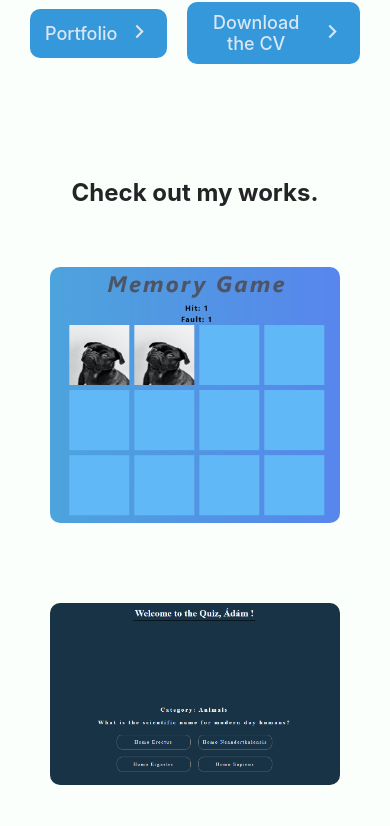
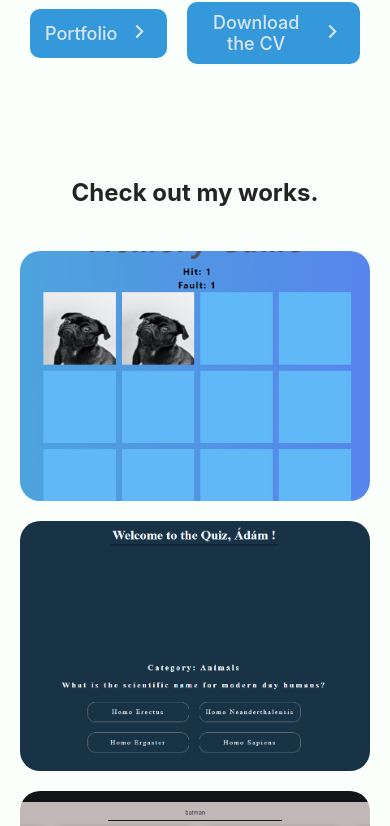
Before and after one commit to sz-adam/portfolio-css, a React (Create React App) app: page / in a window 390 px wide. Shown: the part 1089-1915 px from the top of the page. Built offline with nearby package versions, Linux system fonts and the light colour scheme.

Commit message:
new portfolio card

```diff
--- a/src/components/Contact.jsx
+++ b/src/components/Contact.jsx
@@ -87,7 +87,7 @@ const Contact = (props) => {
             <input type="email" value={data.email} onChange={handleChange} placeholder={i18n.text(language, i18n.MAP['contact-email'])} required name="email" id="email" />
             <textarea name="message" value={data.message} onChange={handleChange} placeholder={i18n.text(language, i18n.MAP['contact-textarea'])} rows="10" id="message" required></textarea>
 
-            <button type="submit" value="Send">{i18n.text(language, i18n.MAP['contact-sending'])}</button>
+            <button className="contact-button" type="submit" value="Send">{i18n.text(language, i18n.MAP['contact-sending'])}</button>
           </form>
         </div>
       </div>
--- a/src/components/Portfolio.jsx
+++ b/src/components/Portfolio.jsx
@@ -61,7 +61,7 @@ const Portfolio = () => {
     return (
         <div id='portfolio' className='portfolio-container'>
             <div className='portfolio-header'>
-                <p className='portfolio-title'>{i18n.text(language, i18n.MAP['portfolio-title'])}</p>
+                <p >{i18n.text(language, i18n.MAP['portfolio-title'])}</p>
 
             </div>
 
@@ -69,9 +69,9 @@ const Portfolio = () => {
                 {portfolios.map((portfolio) => (
                     <div key={portfolio.id} className='portfolio-item'>
                         <img className='portfolio-image' src={portfolio.src} alt={portfolio.title} />
-                        <div className='title'>
-                            <p className='portfolio-titles'>{portfolio.title}</p>
 
+                        <div className='portfolio-titles'>
+                            <p className='portfolio-text'>{portfolio.title}</p>
                             <div className='portfolio-buttons'>
                                 <a href={portfolio.demo}><button className='portfolio-demo-button'><AiOutlineEye size={25}/></button></a>
                                 <a href={portfolio.link}><button className='portfolio-code-button'><FiGithub size={25}/></button></a>
--- a/src/styles/Contact.css
+++ b/src/styles/Contact.css
@@ -97,7 +97,7 @@ button {
   cursor: pointer;
 }
 
-button:hover {
+.contact-button:hover {
   background-color: #285d96;
 }
 
--- a/src/styles/Home.css
+++ b/src/styles/Home.css
@@ -52,18 +52,14 @@
   margin-left: 20px;
   padding: 10px 15px;
   text-align: center;
-
   font-weight: 500;
   background-color: #3498db;
   border-radius: 10px;
-
 }
 
 .home-a:hover span {
   transform: rotate(90deg);
 }
-
-
 
 .home-a span {
   margin-left: 10px;
@@ -71,7 +67,6 @@
 
 .home-image img {
   box-shadow: 0px 5px 20px rgba(0, 0, 0, 0.3);
-
 }
 
 .multicolor {
--- a/src/styles/Portfolio.css
+++ b/src/styles/Portfolio.css
@@ -8,113 +8,105 @@
 .portfolio-header {
   text-align: center;
   margin-bottom: 20px;
-}
-
-.portfolio-title {
   font-size: 24px;
   font-weight: bold;
-  margin-bottom: 10px;
 }
-
-
 
 .portfolio-items {
   display: grid;
-  grid-template-columns: repeat(auto-fit, minmax(450px, 1fr));
+  grid-template-columns: repeat(3,1fr);
   gap: 20px;
 }
 
 .portfolio-item {
-margin: 10px;
-  padding: 20px;
-  border-radius: 5px;
+  height: 450px;
+  overflow: hidden;
   position: relative;
-  overflow: hidden;
-  display: flex;
-  flex-direction: column;
-  justify-content: center;
-  align-items: center;
+  width: 500px;
+  border-radius: 20px;
+}
+
+.portfolio-item:hover .portfolio-titles {
+  bottom: 0;
+}
+.portfolio-image {
+  bottom: 0;
+  left: 0;
+  position: absolute;
+  right: 0;
+  top: 0;
+  width: 100%;
+  height: 100%;
+  object-fit: cover;
 
 }
-
-.portfolio-image {
-  width: 90%;
-  height: 80%;
-  object-fit: cover;
-  transition: transform 0.3s ease-in-out;
-  border-radius: 10px;
-
+.portfolio-titles {
+  background-color: rgb(0, 0, 0, 0.5);
+  bottom: -100%;
+  width: 100%;
+  position: absolute;
+  text-align: center;
+  transition: 0.8s ease-in-out;
 }
 
-.portfolio-item:hover .portfolio-image {
-  transform: scale(1.3);
+.portfolio-titles p{
+  font-weight: 600;
+  font-size: 20px;
+  color:white
 }
 
 
-.title {
-  position: absolute;
-  bottom: 0;
-  left: 0;
-  top: 0;
-  width: 100%;
-  background-color: rgba(0, 0, 0, 0.5);
-  color: #fff;
-  transition: opacity 0.4s ease-in-out;
-  opacity: 0;
-  display: flex;
-  flex-direction: column;
-  justify-content: center;
-  align-items: center;
-  text-align: center;
-  border-radius: 10px;
-
-
+.portfolio-buttons{
+ display: flex;
+ justify-content: space-around;
 }
 
-.portfolio-item:hover .title {
-  opacity: 1;
+.portfolio-demo-button{
+  background-color: rgb(61, 151, 48) ;
+  transition: ease-out 0.8s;
 }
-
-.portfolio-titles {
-  font-size: 18px;
-  font-weight: bold;
-  margin-bottom: 5px;
-  margin: 10px;
-}
-
-.portfolio-buttons {
-  display: flex;
-  justify-content: center;
-  gap: 30px;
-  padding: 20px;
-}
-
-.portfolio-demo-button,
-.portfolio-code-button {
-  padding: 10px 20px;
-  border: none;
-  border-radius: 5px;
-  color: #fff;
-  cursor: pointer;
-  background-color: #007bff;
-
-}
-
-.portfolio-code-button {
-  background-color: #28a745;
+.portfolio-code-button{
+  background-color: rgb(77, 146, 148);
+  transition: ease-out 0.8s;
 }
 
 .portfolio-demo-button:hover,
-.portfolio-code-button:hover{
-  background-color: #da732f;
+.portfolio-code-button:hover
+{
+  box-shadow: inset 200px 0 0 0 #cacaca;
+  color: rgb(73, 73, 73);
 }
 
-@media (max-width: 768px) {
-  .portfolio-image {
-    width: 100%;
-    height: 100%;
-  }
+.portfolio-buttons button{
+padding: 10px 40px;
+}
+
+@media (max-width: 1600px) {
   .portfolio-items {
-    grid-template-columns: repeat(auto-fit, minmax(350px, 1fr));
+    grid-template-columns: repeat(2,1fr);
   }
 }
+
+@media (max-width: 1200px) {
+  .portfolio-item {
+    height: 350px;
+    width: 450px;
+  }
+}
+@media (max-width: 992px) {
+  .portfolio-items {
+    grid-template-columns: repeat(1,1fr);
+  }
+  .portfolio-item {
+    height: 350px;
+    width: 550px;
+  }
+}
+
+@media (max-width: 576px) {
+
+  .portfolio-item {
+    height: 250px;
+    width: 350px;
+  }
+}
```
